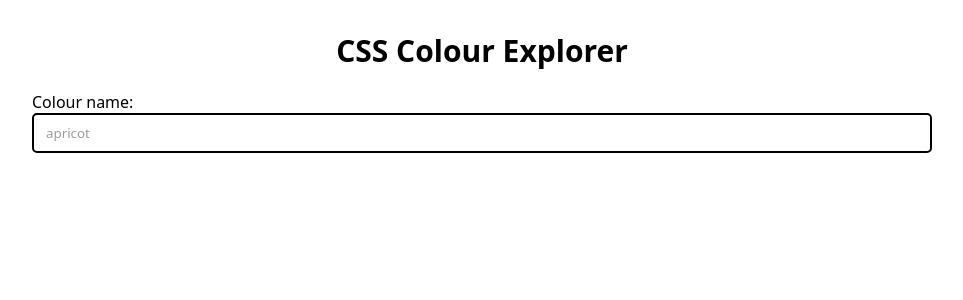
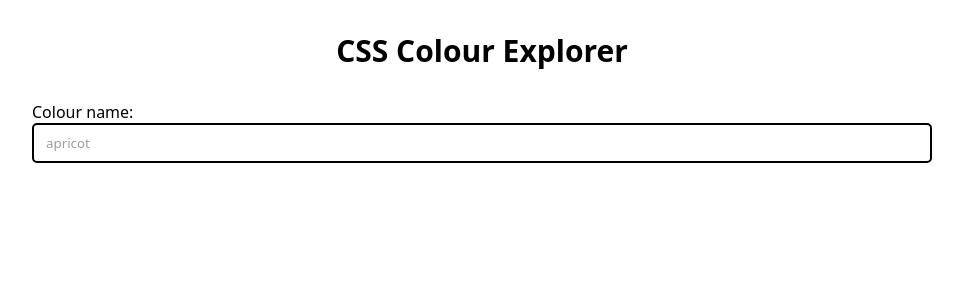
Before and after one commit to KP1709/CssColourExplorer, a React (Vite) app: page / in a window 1280 px wide. Shown: the top 300 px of the page, without its empty margins (158-1121 px from the left). Built offline with nearby package versions, Linux system fonts and the light colour scheme; no server answers.

Commit message:
Add styling to dropdown boxes

```diff
--- a/src/styles/colourExplorer.css
+++ b/src/styles/colourExplorer.css
@@ -4,7 +4,11 @@ main {
     width: 90vw;
     max-width: 900px;
 
-    input[type=search] {
+    label{
+        margin-top: 10px;
+    }
+
+    input[type=search], select {
         width: 100%;
         height: 40px;
         border-radius: 5px;
```
